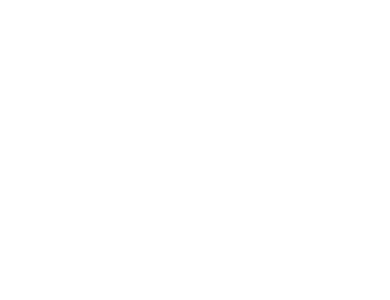
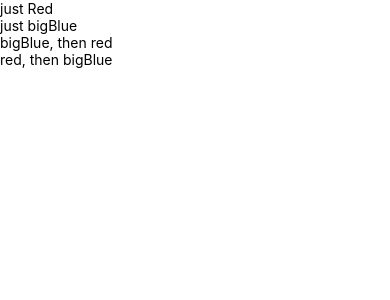
Before and after one commit to nullthefirst/demo-react-native, a React Native app: screen / in a window 390 px wide. Shown: the top 300 px of the page. Built offline with nearby package versions, Linux system fonts and the light colour scheme.

Commit message:
building App.js

```diff
--- a/App.js
+++ b/App.js
@@ -5,10 +5,10 @@
   render() {
     return(
       <View>
-        <Text styles={{  }}></Text>
-        <Text styles={{  }}></Text>
-        <Text styles={[  ]}></Text>
-        <Text styles={[  ]}></Text>
+        <Text styles={{  }}>just Red</Text>
+        <Text styles={{  }}>just bigBlue</Text>
+        <Text styles={[  ]}>bigBlue, then red</Text>
+        <Text styles={[  ]}>red, then bigBlue</Text>
       </View>
     );
   }
```
